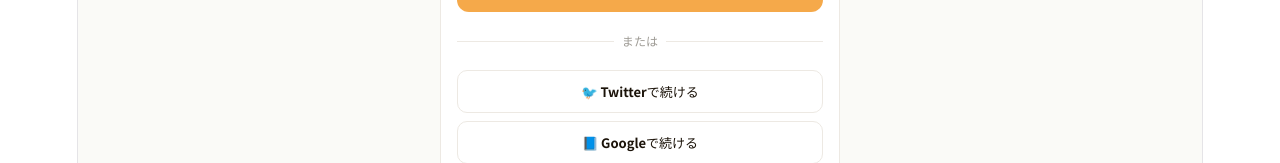
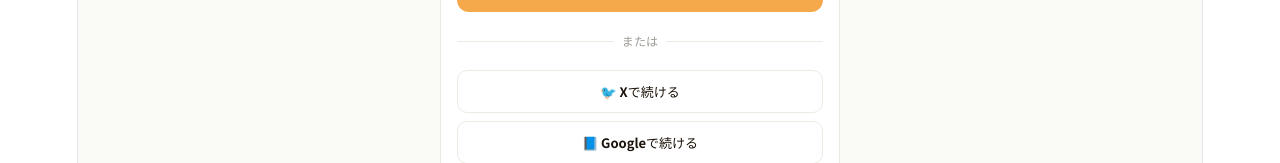
Before and after one commit to masakazu-1204/qocca, a React (Vite) app: page / in a window 1280 px wide. Both pictures are taken after a click on the button "ログイン". Shown: the part 514-677 px from the top of the page. Built offline with nearby package versions, Linux system fonts and the light colour scheme.

Commit message:
Update App.tsx

```diff
--- a/src/App.tsx
+++ b/src/App.tsx
@@ -625,7 +625,7 @@ const SignupPage = () => {
             <span style={{ fontSize:12, color:C.warmGray }}>または</span>
             <div style={{ flex:1, height:1, background:C.border }}/>
           </div>
-          {[["🐦 Twitterで続ける"],["📘 Googleで続ける"]].map(([l])=>(
+          {[["🐦 Xで続ける"],["📘 Googleで続ける"]].map(([l])=>(
             <button key={l} style={{ width:"100%", padding:"11px", marginBottom:8, border:`1.5px solid ${C.border}`, borderRadius:10, background:C.white, cursor:"pointer", fontSize:13, fontWeight:700, fontFamily:"inherit", color:C.dark }}>{l}</button>
           ))}
         </div>
```
